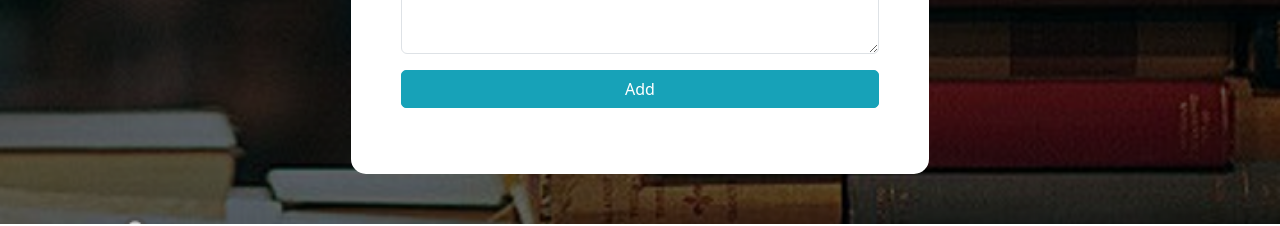
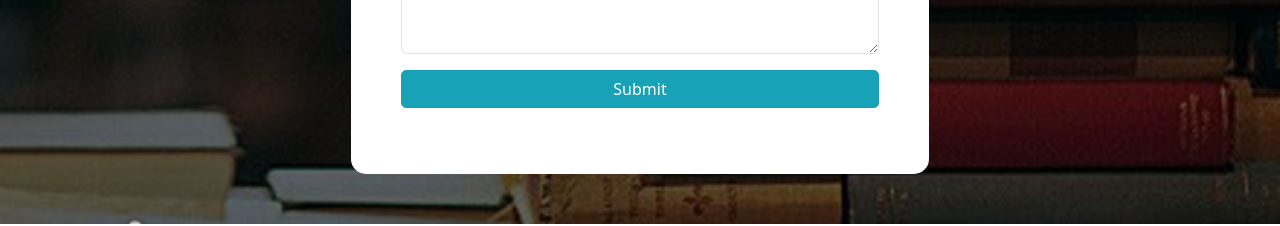
Before and after one commit to BiblioTrack/bibliotrack-frontend, a React (Create React App) app: page /addbook in a window 1280 px wide. Shown: the part 941-1167 px from the top of the page. Built offline with nearby package versions, Linux system fonts and the light colour scheme.

Commit message:
changed name of the submit button

```diff
--- a/src/pages/AddBookPage/components/AddBookSection.js
+++ b/src/pages/AddBookPage/components/AddBookSection.js
@@ -59,7 +59,7 @@ const AddBookSection = () => {
 
   return (
 
-    <MainSection title="Add New Book"  mdBreakpoint={10}>
+    <MainSection title="Add New Book" mdBreakpoint={10}>
       <Form className="mt-5" onSubmit={handleSubmit} title="Add New Book" align="left">
 
         <Row>
@@ -211,7 +211,7 @@ const AddBookSection = () => {
         </Form.Group>
 
         <div align='center'>
-          <Button type="submit" variant="info" className="mb-3 wide-button"> Add </Button>
+          <Button type="submit" variant="info" className="mb-3 wide-button"> Submit </Button>
         </div>
 
       </Form>
```
